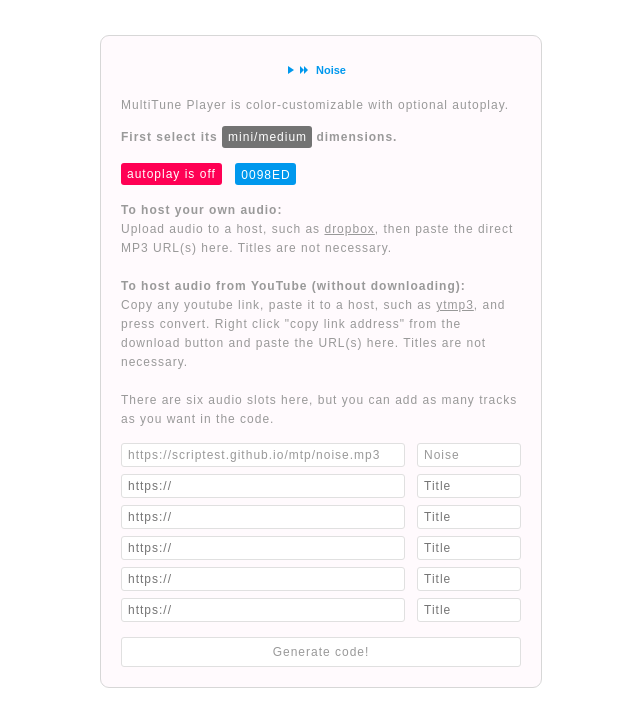
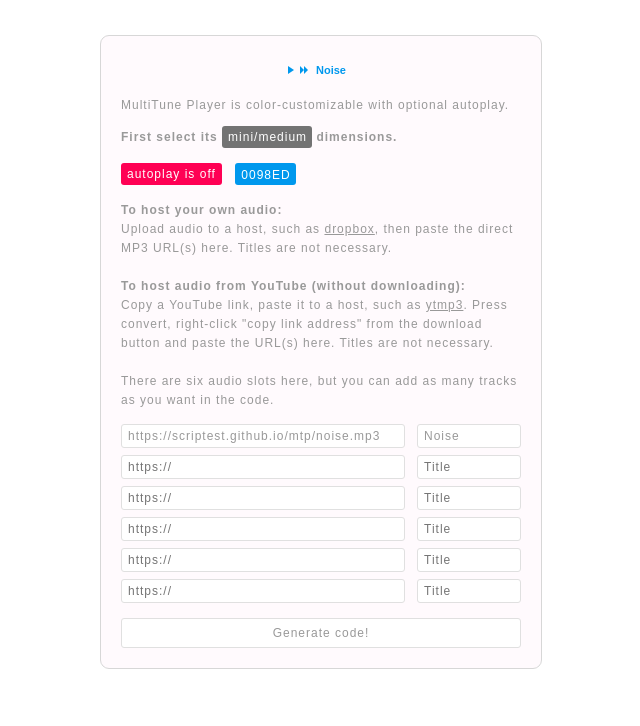
Before and after one commit to scriptest/scriptest.github.io, a plain HTML site: page mtp/mini.html in a window 1280 px wide. Shown: the whole page, without its empty margins (320-960 px from the left). Drawn offline with Linux system fonts and the light colour scheme.

Commit message:
Update mini.html

```diff
--- a/mtp/mini.html
+++ b/mtp/mini.html
@@ -51,7 +51,7 @@ Dependencies:
          <br>
   <b>To host audio from YouTube (without downloading):</b>
           <br>
-         Copy any youtube link, paste it to a host, such as <a href="https://ytmp3.cc/" target="_blank">ytmp3</a>, and press convert. Right click "copy link address" from the download button and paste the URL(s) here. Titles are not necessary.
+         Copy a YouTube link, paste it to a host, such as <a href="https://ytmp3.cc/" target="_blank">ytmp3</a>. Press convert, right-click "copy link address" from the download button and paste the URL(s) here. Titles are not necessary.
           <br><br>
          There are six audio slots here, but you can add as many tracks as you want in the code.
   </div>
```
